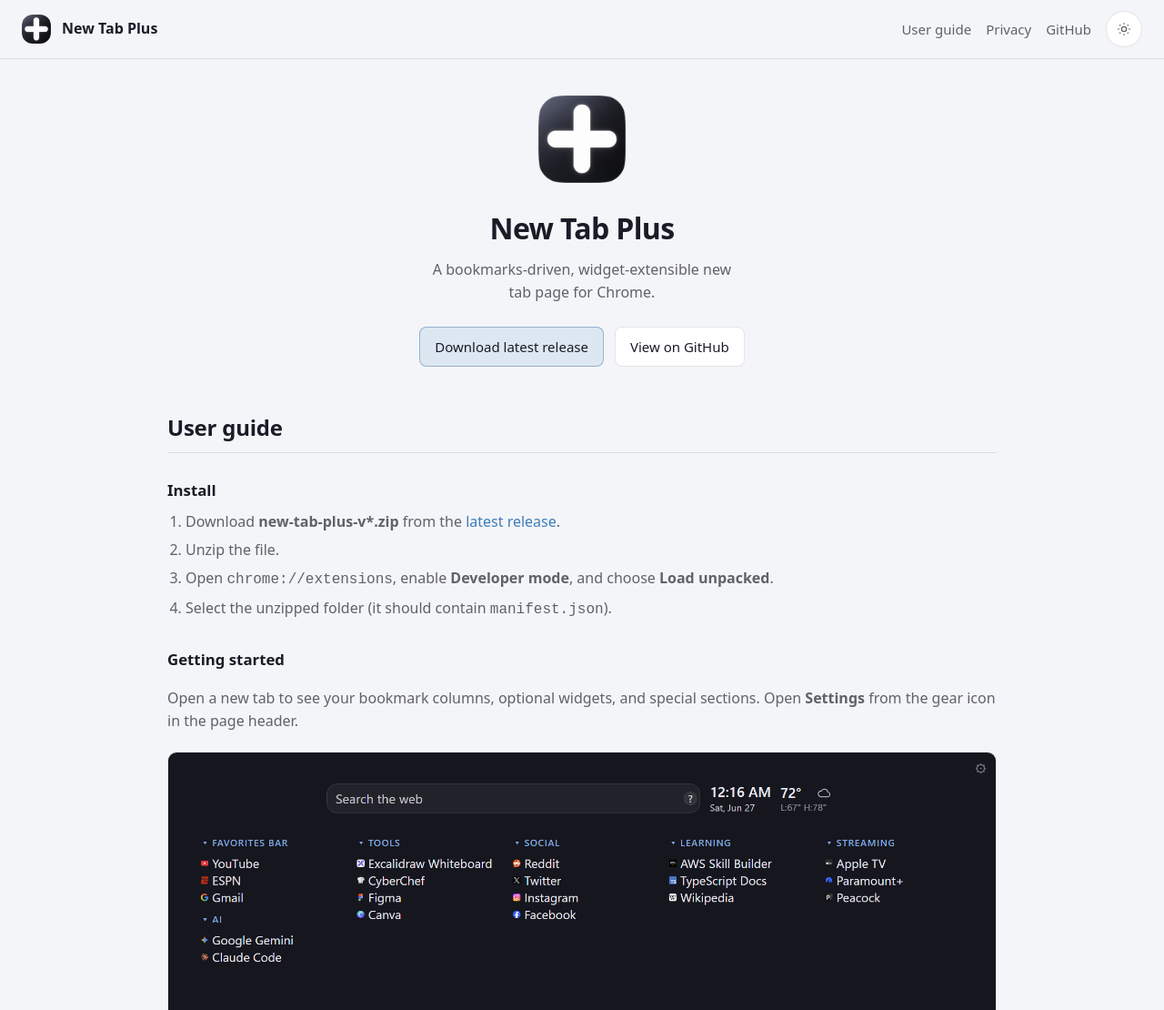
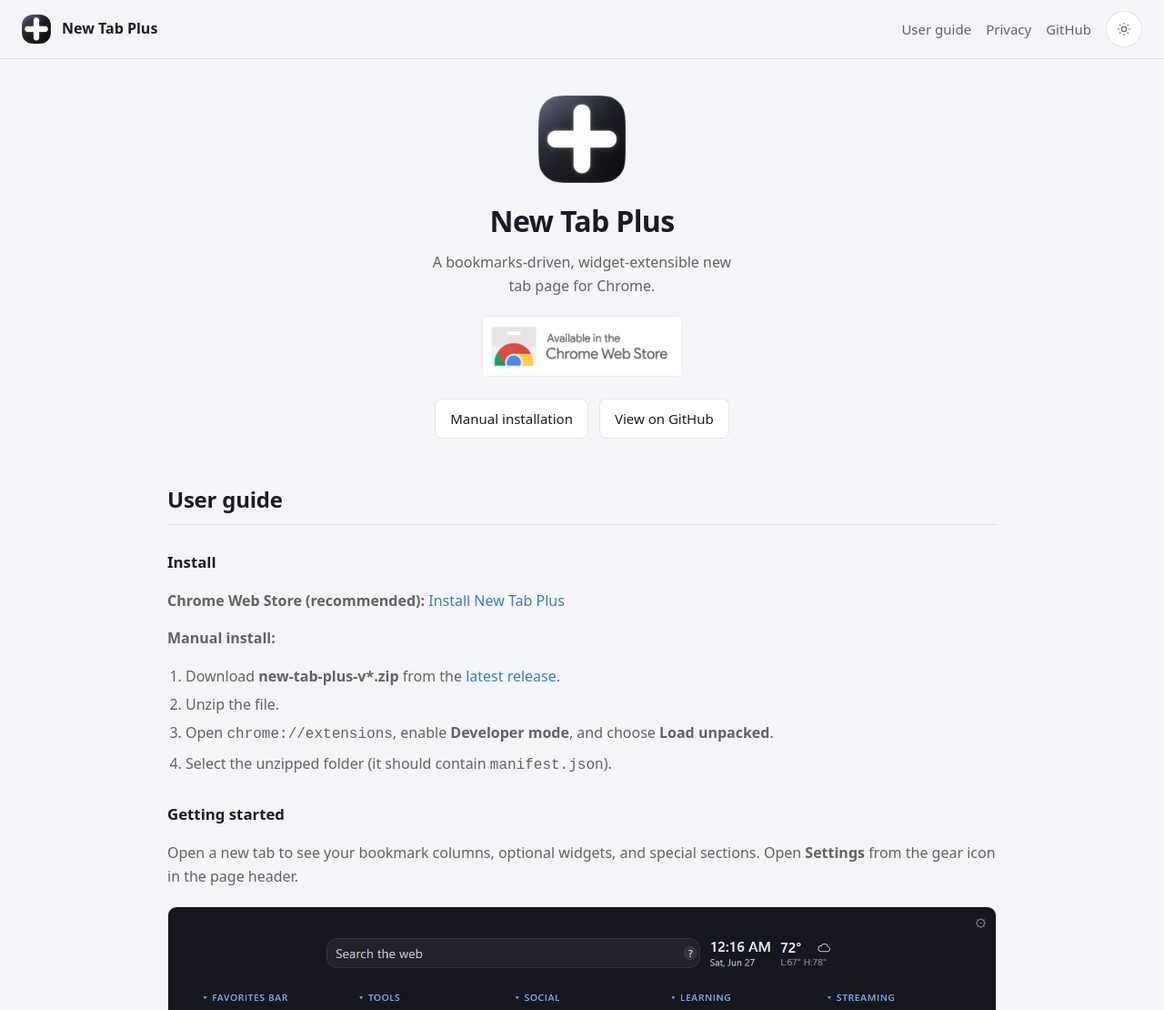
Before and after one commit to tpbnick/new-tab-plus, a website built with Vite: page docs/index.html in a window 1280 px wide. Shown: the top 1110 px of the page at 91% size. Built offline with nearby package versions, Linux system fonts and the light colour scheme.

Commit message:
chore: add chrome store download links

```diff
--- a/docs/index.html
+++ b/docs/index.html
@@ -56,14 +56,23 @@
 
     <main id="top">
       <div class="hero">
-        <img src="icons/icon-128.png" alt="New Tab Plus icon" width="96" height="96" />
+        <img class="hero-icon" src="icons/icon-128.png" alt="New Tab Plus icon" width="96" height="96" />
         <h1>New Tab Plus</h1>
         <p>A bookmarks-driven, widget-extensible new tab page for Chrome.</p>
+        <a
+          class="chrome-store-badge"
+          href="https://chromewebstore.google.com/detail/dkjlggnlonimcbcpjjiapolpibakcdeo?utm_source=item-share-cb"
+        >
+          <img
+            src="images/chrome-web-store-badge.png"
+            alt="Available in the Chrome Web Store"
+            width="496"
+            height="150"
+          />
+        </a>
         <div class="hero-actions">
-          <a
-            class="button button--primary"
-            href="https://github.com/tpbnick/new-tab-plus/releases/latest"
-            >Download latest release</a
+          <a class="button" href="https://github.com/tpbnick/new-tab-plus/releases/latest"
+            >Manual installation</a
           >
           <a class="button" href="https://github.com/tpbnick/new-tab-plus">View on GitHub</a>
         </div>
@@ -73,6 +82,13 @@
         <h2 id="guide-heading">User guide</h2>
 
         <h3>Install</h3>
+        <p>
+          <strong>Chrome Web Store (recommended):</strong>
+          <a href="https://chromewebstore.google.com/detail/dkjlggnlonimcbcpjjiapolpibakcdeo?utm_source=item-share-cb"
+            >Install New Tab Plus</a
+          >
+        </p>
+        <p><strong>Manual install:</strong></p>
         <ol>
           <li>
             Download <strong>new-tab-plus-v*.zip</strong> from the
--- a/docs/style.css
+++ b/docs/style.css
@@ -163,11 +163,14 @@ main {
 }
 
 .hero {
+  display: flex;
+  flex-direction: column;
+  align-items: center;
   text-align: center;
   margin-bottom: 3rem;
 }
 
-.hero img {
+.hero-icon {
   border-radius: 20px;
   margin-bottom: 1rem;
 }
@@ -183,6 +186,21 @@ main {
   margin: 0 auto;
   max-width: 36ch;
   color: var(--text-muted);
+}
+
+.chrome-store-badge {
+  display: block;
+  margin: 1.25rem auto 0;
+  line-height: 0;
+  text-decoration: none;
+}
+
+.chrome-store-badge img {
+  display: block;
+  width: 220px;
+  max-width: 100%;
+  height: auto;
+  border-radius: 8px;
 }
 
 .hero-actions {
```
Also changed, not shown: README.md, docs/images/chrome-web-store-badge.png (added).
